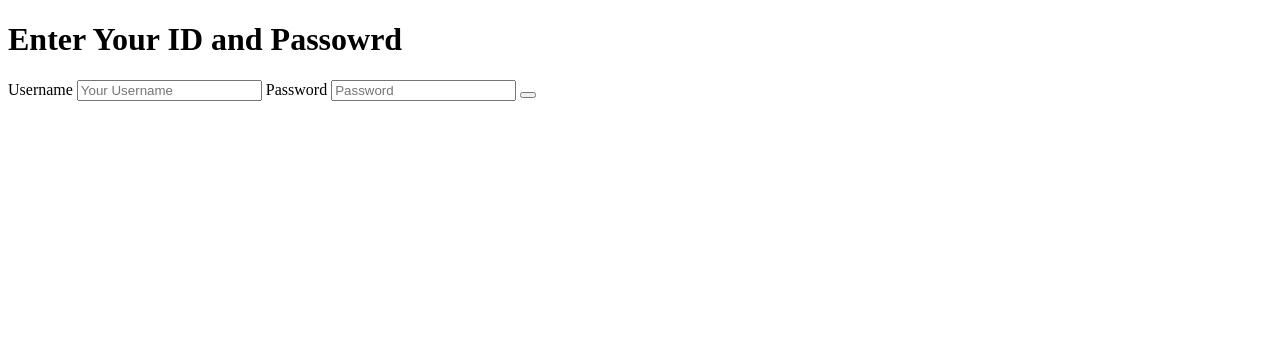
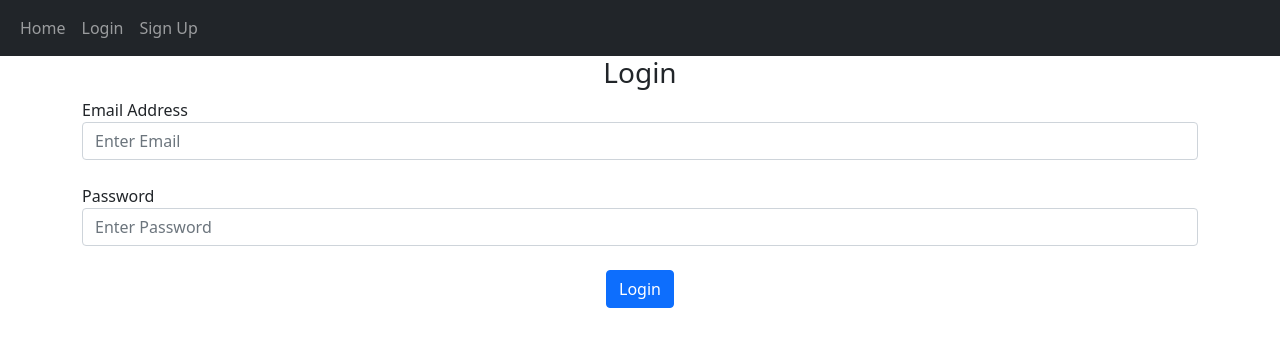
Before and after one commit to binamify/flask-blog-app, a Flask app: page /login in a window 1280 px wide. Shown: the top 347 px of the page. Run offline with Flask 2, Linux system fonts and the light colour scheme.

Commit message:
Update login.html

```diff
--- a/website/template/login.html
+++ b/website/template/login.html
@@ -1,21 +1,22 @@
+{% extends "base.html" %}
+{% block title %}Login{% endblock %}
+{% block content %}
 
-<!DOCTYPE html>
-<html lang="en">
-<head>
-    <meta charset="UTF-8">
-    <meta http-equiv="X-UA-Compatible" content="IE=edge">
-    <meta name="viewport" content="width=device-width, initial-scale=1.0">
-    <title>Login</title>
-</head>
-<body>
-    <h1>Enter Your ID and Passowrd</h1>
-    <label for="username">Username</label>
-    <input type="text" placeholder="Your Username" id="username">
 
+<form action="" method="post">
+<h3 class="text-center">Login</h3>
+<div class="form-group">
+    <label for="email">Email Address</label>
+    <input type="email" name="email" id="email" class="form-control" placeholder="Enter Email" required="required"> <br>
     <label for="password">Password</label>
-    <input type="password" placeholder="Password" id="password">
+    <input type="password" name="password" id="password" class="form-control" placeholder="Enter Password" required="required"> <br>
+    <div align="center">
+    <button class="btn btn-primary center" type="submit">Login</button>
+    </div>
+</div>
 
-    <button type="submit"></button>
+</form>
 
-</body>
-</html>
+
+
+{% endblock %}
```
